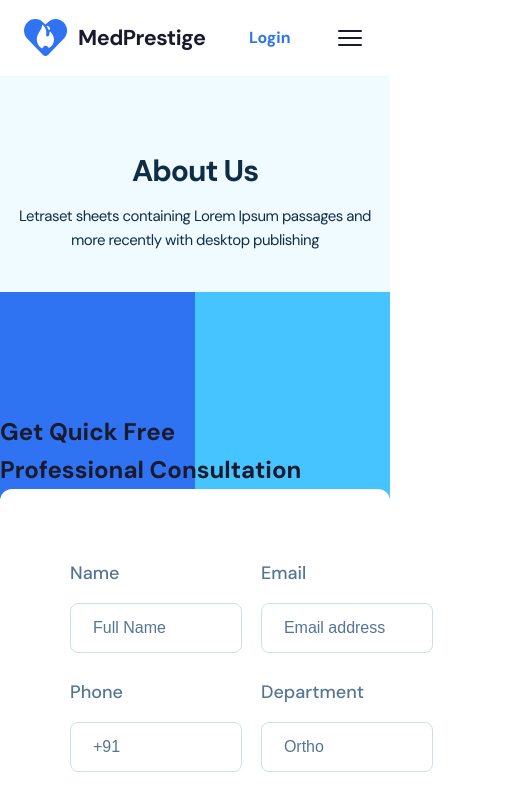
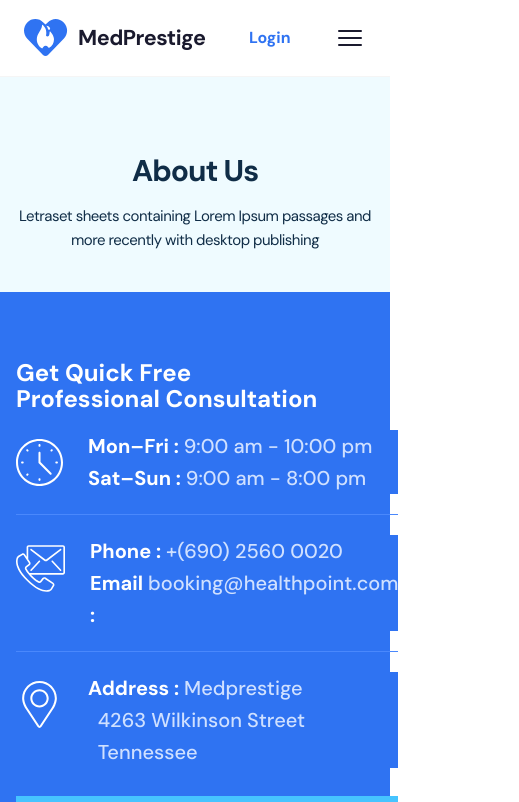
Before and after one commit to Lienkulet/MedPrestige, a Next.js app: page /about in a window 390 px wide. Shown: the top 802 px of the page, 519 px wide, since content can reach past the window. Built offline with nearby package versions, Linux system fonts and the light colour scheme.

Commit message:
contact card footer left block

```diff
--- a/src/app/(marketing)/contact/page.jsx
+++ b/src/app/(marketing)/contact/page.jsx
@@ -41,7 +41,7 @@
       </section>
 
       {/* Map */}
-      <section className="container map-section" aria-label="Clinic location">
+      <section className="container map-section" aria-label="Clinic location" id='mapID'>
         <iframe
           src="https://www.google.com/maps/embed?pb=!1m18!1m12!1m3!1d3011.004883084026!2d28.80674491186229!3d41.00326631961358!2m3!1f0!2f0!3f0!3m2!1i1024!2i768!4f13.1!3m3!1m2!1s0x14b55f85b0c2b62b%3A0x3b3cb2d2b535a6a6!2sPrestige%20Clinic!5e0!3m2!1sro!2s!4v1771162792955!5m2!1sro!2s"
           width="100%"
--- a/src/components/ContactCardFooter/ContactCardFooter.css
+++ b/src/components/ContactCardFooter/ContactCardFooter.css
@@ -1,13 +1,56 @@
 .two-color {
-    padding: 121px 0;
+  padding: 121px 0;
+  background: linear-gradient(to right,
+      #2F73F2 50%,
+      #46C4FF 50%);
+}
+
+.container {
+  display: flex;
+  flex-direction: row;
+  align-items: start;
+  justify-content: center;
+  gap: 90px;
+  max-width: 1280px;
+  margin: 0 auto;
+}
+
+/* tablet */
+@media (max-width: 1024px) {
+  .two-color {
+    padding: 80px 0;
     background: linear-gradient(
-      to right,
+      to bottom,
       #2F73F2 50%,
       #46C4FF 50%
     );
   }
 
-  .container{
-    max-width: 1280px;
-    margin: 0 auto;
+  .container {
+    gap: 48px;
+  }
 }
+
+/* mobile */
+@media (max-width: 768px) {
+  .two-color {
+    padding: 60px 0;
+  }
+
+  .container {
+    flex-direction: column;
+    gap: 36px;
+  }
+}
+
+/* small phones */
+@media (max-width: 480px) {
+  .two-color {
+    padding: 40px 0;
+  }
+
+  .container {
+    padding: 0 16px;
+    gap: 28px;
+  }
+}
--- a/src/components/ContactCardFooter/ContactCardFooter.jsx
+++ b/src/components/ContactCardFooter/ContactCardFooter.jsx
@@ -1,7 +1,6 @@
-import CardFooter from '@/features/ContactCardFooter/CardFooterRight'
+import CardFooterLeft from '@/features/ContactCardFooter/CardFooterLeft'
+import CardFooterRight from '@/features/ContactCardFooter/CardFooterRight'
 import './ContactCardFooter.css'
-import CardFooterRight from '@/features/ContactCardFooter/CardFooterRight'
-import CardFooterLeft from '@/features/ContactCardFooter/CardFooterLeft'
 
 const ContactCardFooter = () => {
   return (
--- a/src/features/ContactCardFooter/CardFooterLeft.css
+++ b/src/features/ContactCardFooter/CardFooterLeft.css
@@ -0,0 +1,84 @@
+.left-block{
+    margin-top: 48px;
+}
+
+.left-block h1{
+    font-size: 35px;
+    font-weight: 700;
+    letter-spacing: -3%;
+    color: #fff;
+    margin-bottom: 40px;
+}
+
+.line{
+    height: 1px;
+    background-color: #4A88FC;
+    width: 100%;
+    margin: 32px 0;
+}
+
+.locationBtn span{
+    font-size: 18px;
+    font-weight: 500;
+    letter-spacing: -2%;
+    color: #fff;
+}
+
+.locationBtn{
+    background-color: #46C4FF;
+    display: flex;
+    flex-direction: row;
+    gap: 27px;
+    width: 100%;
+    max-width: 270px;
+    padding-right: 39px;
+    padding-top: 13px;
+    margin-top: 59px;
+}
+
+/* Tablet & down */
+  @media (max-width: 768px) {
+    .left-block{
+      margin-top: 28px;
+    }
+
+    .left-block h1{
+      font-size: 28px;
+      line-height: 1.1;
+      margin-bottom: 24px;
+      letter-spacing: normal;
+    }
+
+    .line{
+      margin: 20px 0;
+    }
+
+    .locationBtn{
+      max-width: 100%;
+      justify-content: center;
+      gap: 14px;
+      padding: 12px 16px;
+      margin-top: 28px;
+    }
+
+    .locationBtn span{
+      font-size: 16px;
+    }
+  }
+
+  /* Small phones */
+  @media (max-width: 480px) {
+    .left-block h1{
+      font-size: 24px;
+      margin-bottom: 18px;
+    }
+
+    .locationBtn{
+      gap: 12px;
+      padding: 12px 14px;
+    }
+
+    .locationBtn span{
+      font-size: 15px;
+    }
+  }
--- a/src/features/ContactCardFooter/CardFooterLeft.jsx
+++ b/src/features/ContactCardFooter/CardFooterLeft.jsx
@@ -1,13 +1,50 @@
-import React from 'react'
+import ClockIcon from '@/components/Icons/ClockIcon'
+import './CardFooterLeft.css'
+import HourCard from './HourCard'
+import PhoneEmailIcon from '@/components/Icons/PhoneEmailIcon'
+import WaypointIcon from '@/components/Icons/WaypointIcon'
+import MapIcon from '@/components/Icons/MapIcon'
+import Link from 'next/link'
 
 const CardFooterLeft = () => {
   return (
     <div className='left-block'>
-          <h1>Get Quick Free <br />
-            Professional Consultation</h1>
+      <h1>Get Quick Free <br />
+        Professional Consultation</h1>
+      <HourCard
+        hours={[
+          { days: "Mon–Fri :", open: "9:00 am - 10:00 pm" },
+          { days: "Sat–Sun :", open: "9:00 am - 8:00 pm" },
+        ]}
+        icon={<ClockIcon />}
+      />
 
-            <div className='line'></div>
-            <div className='line'></div>
+      <div className='line'></div>
+      <HourCard
+        hours={[
+          { days: "Phone :", open: "+(690) 2560 0020" },
+          { days: "Email :", open: "booking@healthpoint.com" },
+        ]}
+        icon={<PhoneEmailIcon />}
+      />
+
+      <div className='line'></div>
+      <HourCard
+        hours={[
+          { days: "Address :", open: "Medprestige" },
+          { days: "", open: "4263 Wilkinson Street" },
+          { days: "", open: "Tennessee" },
+        ]}
+        icon={<WaypointIcon />}
+      />
+
+      <Link
+        href={'/contact#mapID'}
+        className='locationBtn'
+      >
+        <MapIcon />
+        <span>View Location Map</span>
+      </Link>
     </div>
   )
 }
--- /dev/null
+++ b/src/features/ContactCardFooter/HourCard.css
@@ -0,0 +1,56 @@
+.hoursCard {
+    background: #2f73f2;
+    color: #fff;
+    display: flex;
+    flex-direction: row;
+    gap: 25px;
+  }
+
+  .hoursCardInner {
+    display: flex;
+    align-items: center;
+    gap: 28px;
+  }
+
+  .hoursIcon {
+    margin-top: 9px;
+  }
+
+  .hoursList {
+    margin: 0;
+  }
+
+  .hoursRow {
+    display: flex;
+    align-items: baseline;
+    gap: 5px;
+  }
+
+  .hoursDays,
+  .hoursTime,
+  .hoursSep {
+    font-weight: 700;
+    font-size: 20px;
+    letter-spacing: -1%;
+    line-height: 32px;
+    margin: 0;
+  }
+
+  .hoursTime,
+  .hoursSep {
+    font-weight: 500;
+    color: #CFE0FF;
+  }
+
+  /* accessibility helper */
+  .srOnly {
+    position: absolute;
+    width: 1px;
+    height: 1px;
+    padding: 0;
+    margin: -1px;
+    overflow: hidden;
+    clip: rect(0, 0, 0, 0);
+    white-space: nowrap;
+    border: 0;
+  }
--- /dev/null
+++ b/src/features/ContactCardFooter/HourCard.jsx
@@ -0,0 +1,22 @@
+import "./HourCard.css";
+
+const HourCard = ({ hours = [], icon = null }) => {
+  return (
+    <section className="hoursCard" aria-label="Info">
+      <div className="hoursIcon" aria-hidden="true">
+        {icon}
+      </div>
+
+      <dl className="hoursList">
+        {hours.map((row, index) => (
+          <div className="hoursRow" key={`${row.days}-${row.open}-${index}`}>
+            <dt className="hoursDays">{row.days || "\u00A0"}</dt>
+            <dd className="hoursTime">{row.open}</dd>
+          </div>
+        ))}
+      </dl>
+    </section>
+  );
+};
+
+export default HourCard;
```
Also changed, not shown: src/components/Icons/MapIcon.jsx (added, +12 -0 lines).
